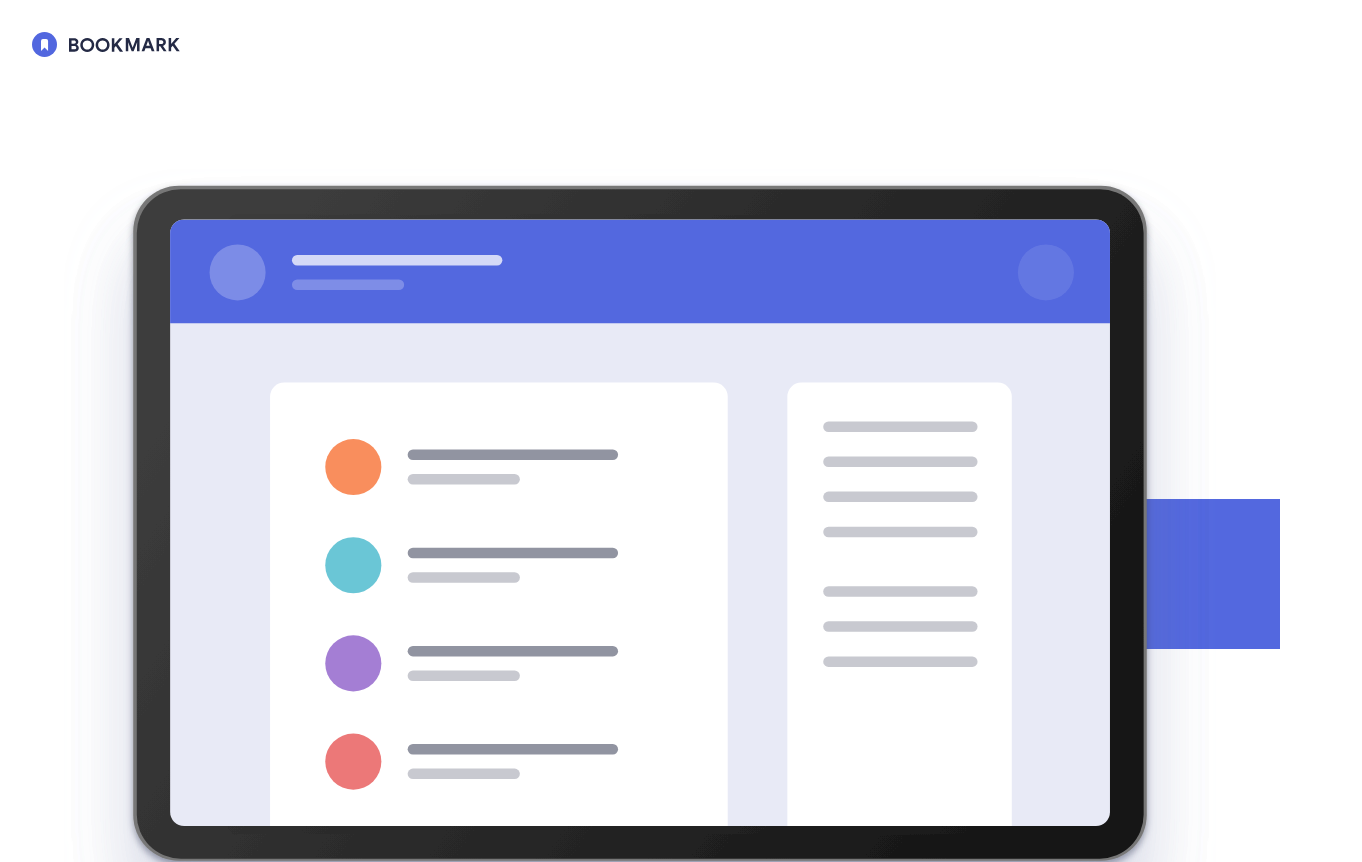
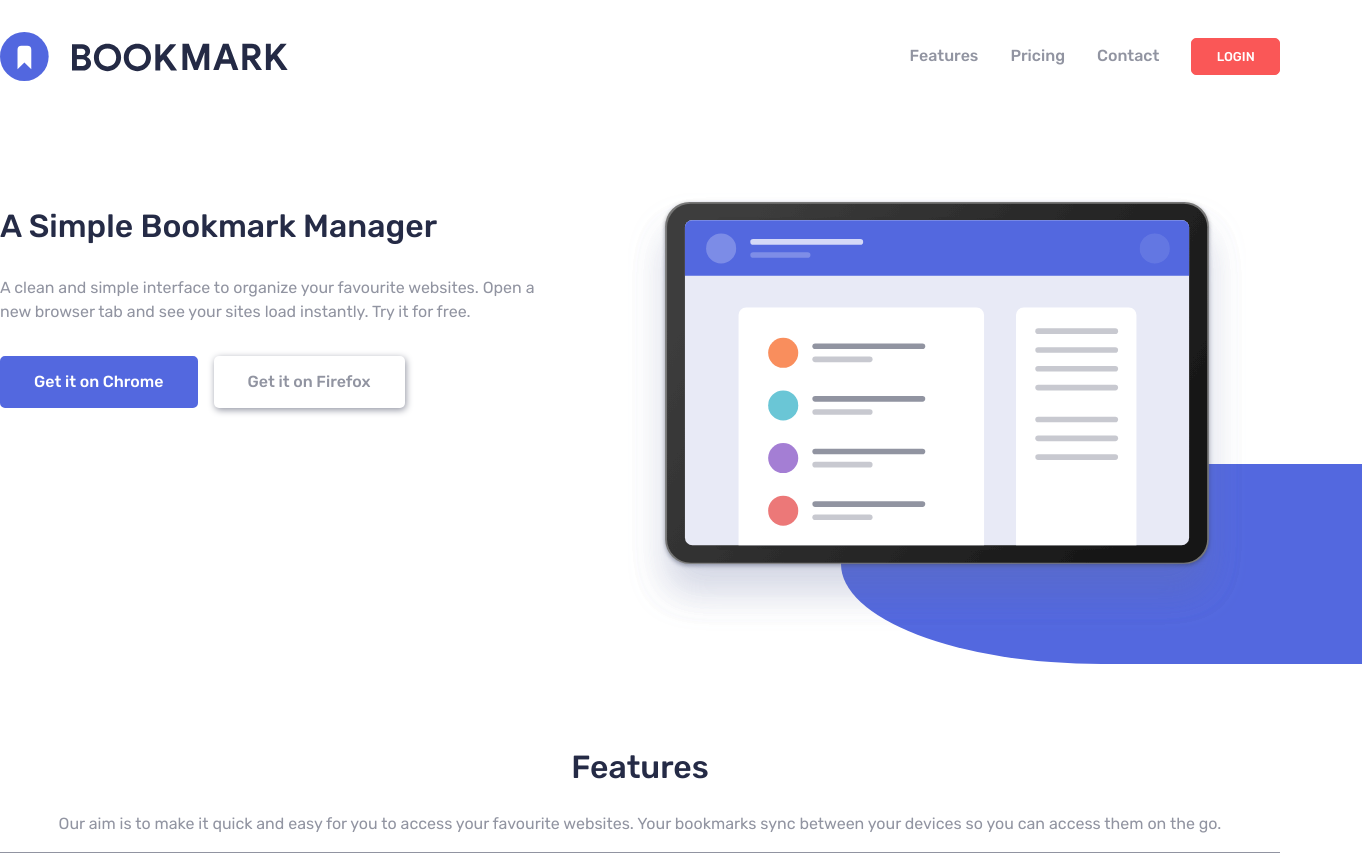
Before and after one commit to Robertron624/bookmark-landing-page, a Svelte app: page / in a window 1280 px wide. Shown: the top 862 px of the page, 1362 px wide, since content can reach past the window. Built offline with nearby package versions, Linux system fonts and the light colour scheme.

Commit message:
first desktop styles

```diff
--- a/src/App.svelte
+++ b/src/App.svelte
@@ -31,6 +31,24 @@
 
 <header>
     <img src="/logo-bookmark.svg" alt="bookmark logo" />
+    <nav class="desktop-nav">
+      <ul>
+        <li>
+          <a href="/features">Features</a>
+        </li>
+        <li>
+          <a href="/pricing">Pricing</a>
+        </li>
+        <li>
+          <a href="/contact">Contact</a>
+        </li>
+        <li>
+          <button>
+            Login
+          </button>
+        </li>
+      </ul>
+    </nav>
     <!-- svelte-ignore a11y-click-events-have-key-events -->
     <div on:click={() => (showModal = true)} class="mobile-menu">
         <img src="/icon-hamburger.svg" alt="hamburger icon" />
@@ -38,6 +56,7 @@
 </header>
 
 <main>
+    <section class="hero-intro">
       <div class="hero">
           <div class="background-shape" />
           <img src="/illustration-hero.svg" alt="illustration of a tablet" />
@@ -55,6 +74,7 @@
               <button> Get it on Chrome </button>
               <button> Get it on Firefox </button>
           </div>
+      </section>
     </section>
     <section class="features">
         <h1 class="title">Features</h1>
@@ -128,6 +148,57 @@
         justify-content: space-between;
         padding: 2rem 2rem;
 
+        @include desktop {
+          padding: 2rem 0;
+        }
+
+        & > img {
+          @include desktop {
+            flex: 1;
+            max-width: 18rem;
+          }
+        }
+
+        .desktop-nav {
+            display: none;
+
+            @include desktop {
+                display: flex;
+
+                ul {
+                  display: flex;
+                  align-items: center;
+                  gap: 2rem;
+
+                  li {
+                    a {
+                      color: $grayish-blue;
+                      transition: all 0.3s ease-in-out;
+                      &:hover {
+                        color: $soft-red;
+                      }
+                    }
+
+                    button {
+                      background-color: $soft-red;
+                      color: white;
+                      padding: 0.8em 1.9em;
+                      border: 1.5px solid $soft-red;
+                      transition: all 0.3s ease-in-out;
+                      border-radius: 5px;
+                      text-transform: uppercase;
+                      font-size: .8rem;
+                      &:hover {
+                        background-color: white;
+                        color: $soft-red;
+                      }
+                    }
+                  }
+
+                }
+            }
+        }
+
         .mobile-menu {
             @include desktop {
                 display: none;
@@ -138,9 +209,21 @@
     main {
         text-align: center;
 
+        .hero-intro{
+          @include desktop {
+            display: flex;
+            gap: 2rem;
+
+          }
+
           .hero {
               position: relative;
               margin-top: 5rem;
+
+              @include desktop {
+                order: 1;
+                width: 55%;
+              }
 
               .background-shape {
                   z-index: -1;
@@ -151,6 +234,14 @@
                   height: 150px;
                   background-color: $soft-blue;
                   border-radius: 40% 0 0 40%;
+
+
+                  @include desktop {
+                    right: -12%;
+                    border-radius:  70% 0 0 70%;
+                    top: 61%;
+                    height: 200px;
+                  }
               }
 
               img {
@@ -162,6 +253,11 @@
           .intro-text {
               margin-top: 3rem;
 
+              @include desktop {
+                text-align: left;
+                width: 45%;
+              }
+
               h1.title {
                   margin-top: 3rem;
                   font-size: 2rem;
@@ -172,6 +268,10 @@
               p {
                   color: $grayish-blue;
                   padding: 0 2rem;
+
+                  @include desktop {
+                    padding: 0;
+                  }
               }
 
               .buttons {
@@ -181,8 +281,12 @@
                   justify-content: center;
                   gap: 1rem;
 
+                  @include desktop {
+                    justify-content: flex-start;
+                  }
+
                   button {
-                    // padding: 1rem 2rem;
+                      padding: .9rem 2rem;
                       border-radius: 5px;
                       border: none;
                       font-weight: 500;
@@ -193,15 +297,31 @@
 
                   button:first-of-type {
                       background-color: $soft-blue;
+                      border: 2px solid $soft-blue;
+
+                      &:hover {
+                        background-color: white;
+                        color:  $soft-blue;
+                      }
                   }
 
                   button:last-of-type {
                       background-color: white;
                       color: $grayish-blue;
                       box-shadow: 1px 2px 7px 0px hsl(229, 8%, 60%);
+                      border: 2px solid transparent;
+
+                      &:hover {
+                        background-color: white;
+                        color: black;
+                        border: 2px solid $grayish-blue;
                       }
                   }
               }
+          }
+
+        }
+
 
         section.features {
             margin-top: 7rem;
--- a/src/MobileMenuModal.svelte
+++ b/src/MobileMenuModal.svelte
@@ -123,6 +123,7 @@
             flex-direction: column;
             padding: 0;
             margin: 0;
+            list-style: none;
             li {
                 &:first-of-type {
                     border-top: 1px solid $grayish-blue;
```
Lines whose indentation alone changed are shown as unchanged.
